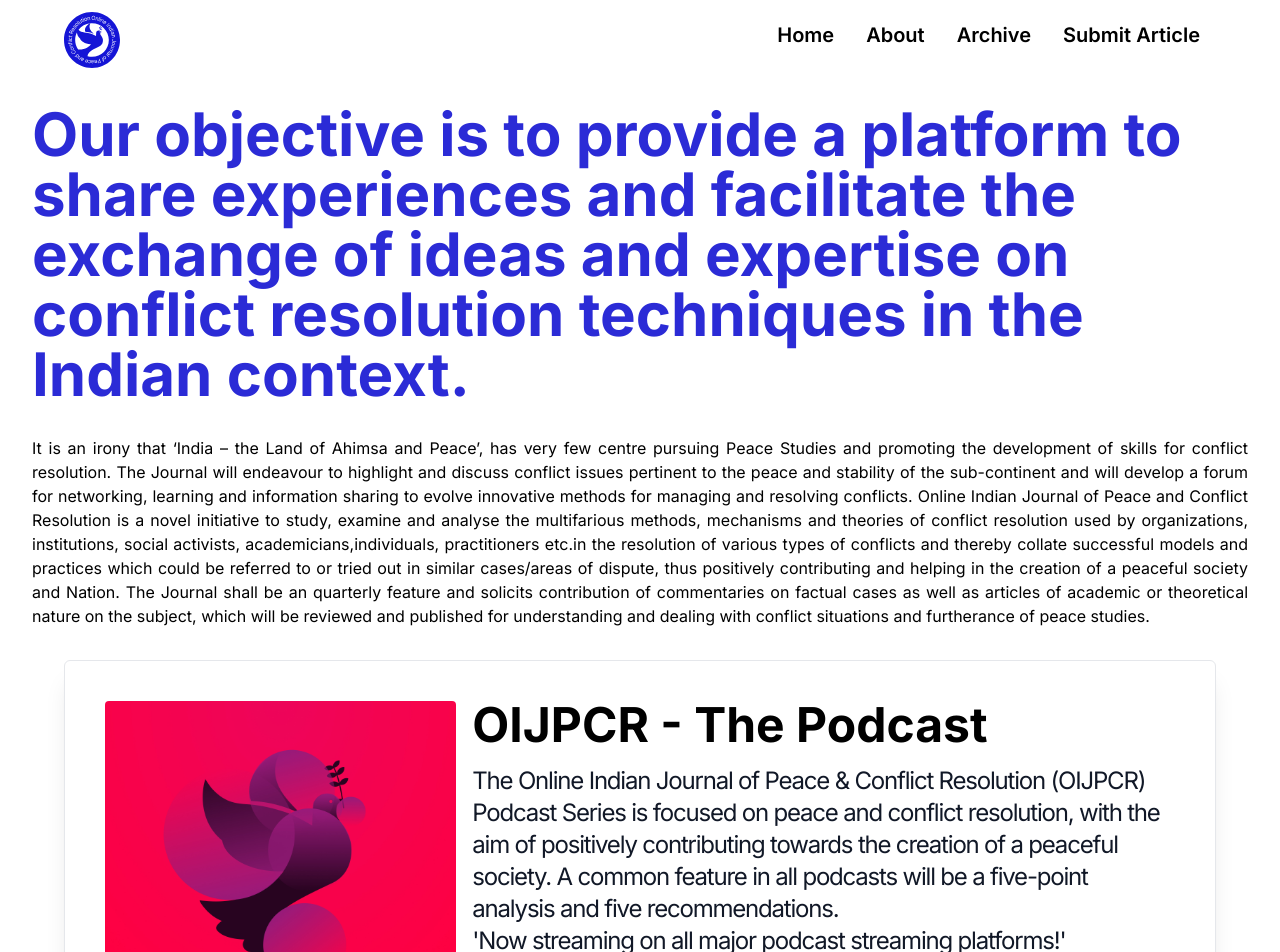
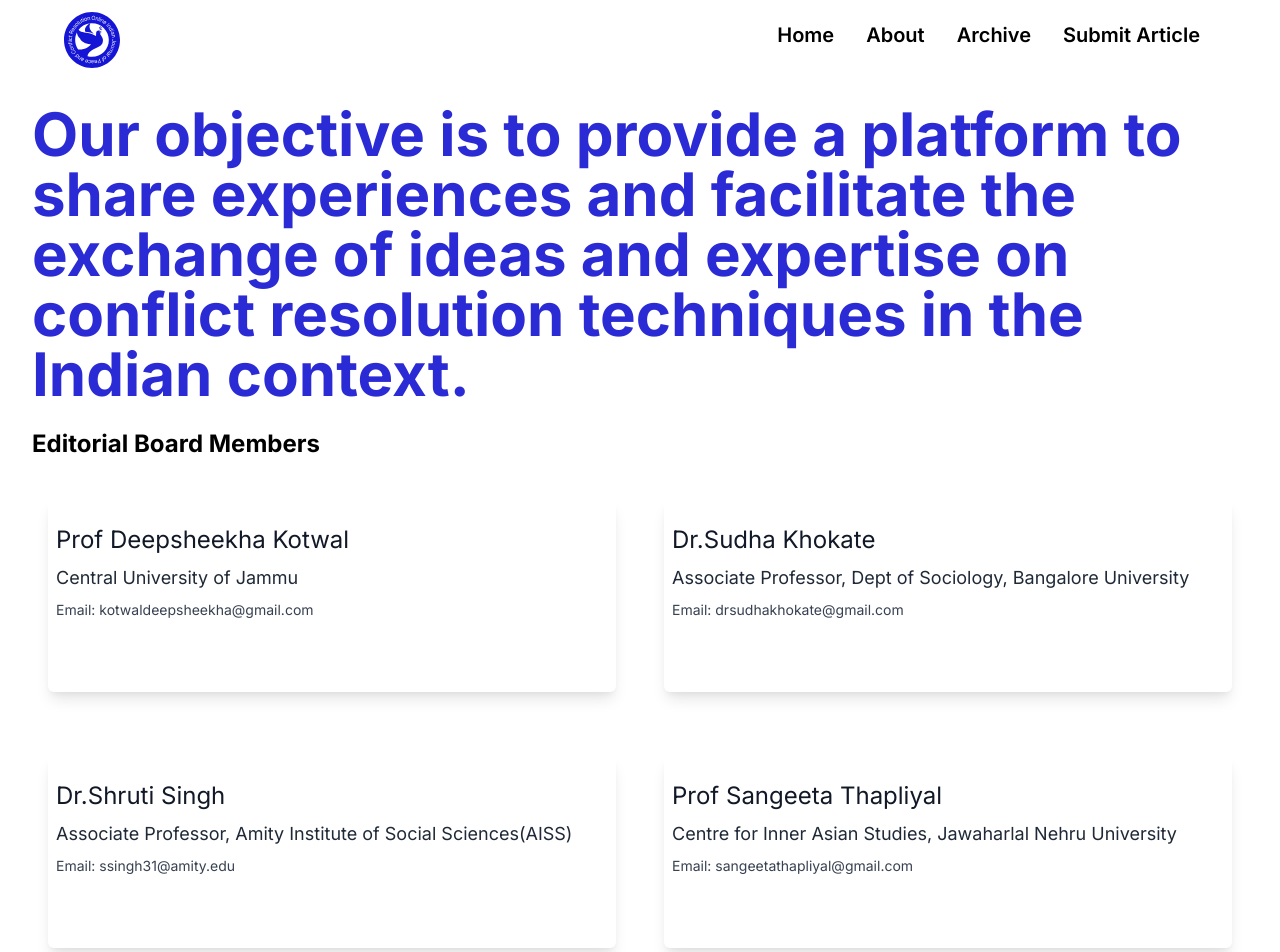
Before and after one commit to batman004/OIJPCR-front-end, a React (Create React App) app: page /about in a window 1280 px wide. Shown: the top 952 px of the page. Built offline with nearby package versions, Linux system fonts and the light colour scheme.

Commit message:
draft: team cards

```diff
--- a/src/pages/About.js
+++ b/src/pages/About.js
@@ -10,6 +10,8 @@
       <Heading>
         {HeadingText}
       </Heading>
+
+      <EditorialBoardMembers />
 
       <Description>
         {AboutText}
@@ -47,4 +49,59 @@
   )
 }
 
+
+const boardMembers = [
+  {
+    name: "Prof Deepsheekha Kotwal",
+    university: "Central University of Jammu",
+    email: "kotwaldeepsheekha@gmail.com"
+  },
+  {
+    name: "Dr.Sudha Khokate",
+    university: "Associate Professor, Dept of Sociology, Bangalore University",
+    email: "drsudhakhokate@gmail.com"
+  },
+  {
+    name: "Dr.Shruti Singh",
+    university: "Associate Professor, Amity Institute of Social Sciences(AISS)",
+    email: "ssingh31@amity.edu"
+  },
+  {
+    name: "Prof Sangeeta Thapliyal",
+    university: "Centre for Inner Asian Studies, Jawaharlal Nehru University",
+    email: "sangeetathapliyal@gmail.com"
+  },
+  {
+    name: "Dr Mallika Joseph",
+    university: "Senior Fellow, Women in Security, Conflict Management and Peace(WISCOMP), India Habitat Centre",
+    email: "mallikajoseph@gmail.com"
+  },
+]
+
+function EditorialBoardMembers() {
+  return (
+    <>
+      <div className='mt-6 mb-4'>
+        <h2 className='text-xl font-bold text-black md:text-2xl'>
+          Editorial Board Members
+        </h2>
+      </div>
+      <div className='grid grid-cols-1 gap-4 md:grid-cols-2'>
+        {
+          boardMembers.map((member, index) => {
+            return (
+              <div className='px-2 py-4 mx-4 my-6 rounded-md shadow-lg lg:h-48'>
+                <h3 className='my-2 text-xl font-medium text-gray-900 md:text-2xl'>{member.name}</h3>
+                <p className='my-2 font-normal text-gray-800 text-md md:text-lg'>{member.university}</p>
+                <p className='text-sm font-light text-gray-700 md:text-md'>Email: {member.email}</p>
+              </div>
+            )
+          })
+        }
+      </div>
+    </>
+  )
+}
+
+
 export default About
```
